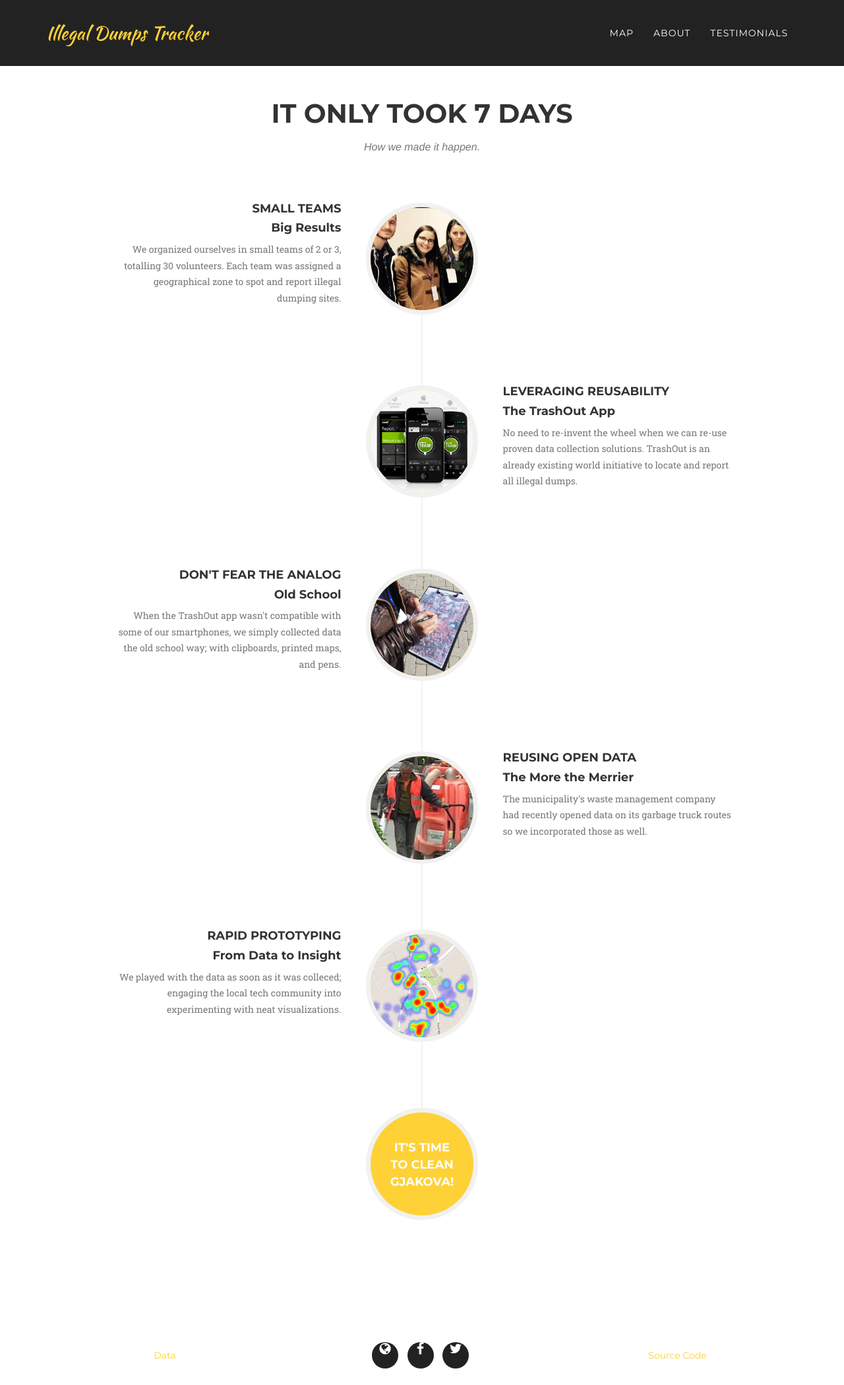
After one commit to opendatakosovo/illegal-dump-tracker, a Flask app: page /about in a window 1280 px wide. The commit adds this page. Shown: the whole page at 66% size. Run offline with Flask 2, Linux system fonts and the light colour scheme; parts of the project's set-up code (start-up, migrations or seed data) failed here and were passed over; some libraries are stand-ins or nearby versions; some web fonts are replaced.

Commit message:
Implemented about page and cleaned up a bit

```diff
--- a/app/mod_map/views.py
+++ b/app/mod_map/views.py
@@ -8,6 +8,21 @@ mod_map = Blueprint('map', __name__)
 @mod_map.route('/', methods=['GET'])
 def map():
     '''
-    Show map
+    Show map page.
     '''
     return render_template('mod_map/map.html')
+
+@mod_map.route('/about', methods=['GET'])
+def about():
+    '''
+    Show about page.
+    '''
+    return render_template('mod_map/about.html')
+
+
+@mod_map.route('/testimonials', methods=['GET'])
+def testimonials():
+    '''
+    Show testimonials page.
+    '''
+    return render_template('mod_map/testimonials.html')
--- a/app/templates/layout.html
+++ b/app/templates/layout.html
@@ -68,8 +68,9 @@
                 </ul>
 
                 <ul class="nav navbar-nav navbar-right">
-                    <li><a href="#">Map</a></li>
-                    <li><a href="#">About</a></li>
+                    <li><a href="{{ url_for('map.map') }}">Map</a></li>
+                    <li><a href="{{ url_for('map.about') }}">About</a></li>
+                    <li><a href="{{ url_for('map.testimonials') }}">Testimonials</a></li>
                 </ul>
 
             </div>
@@ -83,37 +84,30 @@
         <div class="container">
             <div class="row">
                 <div class="col-md-4">
-                    <span class="copyright">Copyright &copy; ARDA 2015</span>
+                    <span class="copyright"><a href="http://opendatakosovo.org/data">Data</a></span>
                 </div>
                 <div class="col-md-4">
                     <ul class="list-inline social-buttons">
                         <li>
-                            <a href="#">
+                            <a href="http://opendatakosovo.org/">
                                 <i class="fa fa-globe"></i>
                             </a>
                         </li>
                         <li>
-                            <a href="#">
+                            <a href="https://www.facebook.com/opendatakosovo">
                                 <i class="fa fa-facebook"></i>
                             </a>
                         </li>
                         <li>
-                            <a href="#">
+                            <a href="https://twitter.com/OpenDataKosovo">
                                 <i class="fa fa-twitter"></i>
-                            </a>
-                        </li>
-                        <li>
-                            <a href="#">
-                                <i class="fa fa-linkedin"></i>
                             </a>
                         </li>
                     </ul>
                 </div>
                 <div class="col-md-4">
                     <ul class="list-inline quicklinks">
-                        <li><a href="#">Privacy Policy</a>
-                        </li>
-                        <li><a href="#">Terms of Use</a>
+                        <li><a href="https://github.com/opendatakosovo/illegal-dump-tracker">Source Code</a>
                         </li>
                     </ul>
                 </div>
--- /dev/null
+++ b/app/templates/mod_map/about.html
@@ -0,0 +1,97 @@
+{% extends "layout.html" %}
+{% block body %}
+<!-- About Section -->
+<section id="about">
+    <div class="container">
+        <div class="row">
+            <div class="col-lg-12 text-center">
+                <h2 class="section-heading">It only took 7 days</h2>
+                <h3 class="section-subheading text-muted">How we made it happen.</h3>
+            </div>
+        </div>
+        <div class="row">
+            <div class="col-lg-12">
+                <ul class="timeline">
+                    <li>
+                        <div class="timeline-image">
+                            <img class="img-circle img-responsive" src="{{ url_for('static', filename='img/small-team.png') }}" alt="">
+                        </div>
+                        <div class="timeline-panel">
+                            <div class="timeline-heading">
+                                <h4>Small Teams</h4>
+                                <h4 class="subheading">Big Results</h4>
+                            </div>
+                            <div class="timeline-body">
+                                <p class="text-muted">We organized ourselves in small teams of 2 or 3, totalling 30 volunteers. Each team was assigned a geographical zone to spot and report illegal dumping sites.</p>
+                            </div>
+                        </div>
+                    </li>
+                    <li class="timeline-inverted">
+                        <div class="timeline-image">
+                            <img class="img-circle img-responsive" src="{{ url_for('static', filename='img/trashout-app.png') }}" alt="">
+                        </div>
+                        <div class="timeline-panel">
+                            <div class="timeline-heading">
+                                <h4>Leveraging Reusability</h4>
+                                <h4 class="subheading">The TrashOut App</h4>
+                            </div>
+                            <div class="timeline-body">
+                                <p class="text-muted">No need to re-invent the wheel when we can re-use proven data collection solutions. TrashOut is an already existing world initiative to locate and report all illegal dumps.</p>
+                            </div>
+                        </div>
+                    </li>
+                    <li>
+                        <div class="timeline-image">
+                            <img class="img-circle img-responsive" src="{{ url_for('static', filename='img/old-school.png') }}" alt="">
+                        </div>
+                        <div class="timeline-panel">
+                            <div class="timeline-heading">
+                                <h4>Don't Fear The Analog</h4>
+                                <h4 class="subheading">Old School</h4>
+                            </div>
+                            <div class="timeline-body">
+                                <p class="text-muted">When the TrashOut app wasn't compatible with some of our smartphones, we simply collected data the old school way; with clipboards, printed maps, and pens.</p>
+                            </div>
+                        </div>
+                    </li>
+                    <li class="timeline-inverted">
+                        <div class="timeline-image">
+                            <img class="img-circle img-responsive" src="{{ url_for('static', filename='img/cabrati.png') }}" alt="">
+                        </div>
+                        <div class="timeline-panel">
+                            <div class="timeline-heading">
+                                <h4>Reusing Open Data</h4>
+                                <h4 class="subheading">The More the Merrier</h4>
+                            </div>
+                            <div class="timeline-body">
+                                <p class="text-muted">The municipality's waste management company had recently opened data on its garbage truck routes so we incorporated those as well.</p>
+                            </div>
+                        </div>
+                    </li>
+                    <li>
+                        <div class="timeline-image">
+                            <img class="img-circle img-responsive" src="{{ url_for('static', filename='img/heatmap.png') }}" alt="">
+                        </div>
+                        <div class="timeline-panel">
+                            <div class="timeline-heading">
+                                <h4>Rapid Prototyping</h4>
+                                <h4 class="subheading">From Data to Insight</h4>
+                            </div>
+                            <div class="timeline-body">
+                                <p class="text-muted">We played with the data as soon as it was colleced; engaging the local tech community into experimenting with neat visualizations.</p>
+                            </div>
+                        </div>
+                    </li>
+                    <li class="timeline-inverted">
+                        <div class="timeline-image">
+                            <h4>It's time
+                                <br>to clean
+                                <br>Gjakova!</h4>
+                        </div>
+                    </li>
+                </ul>
+            </div>
+        </div>
+    </div>
+</section>
+{% endblock %}
--- /dev/null
+++ b/app/templates/mod_map/testimonials.html
@@ -0,0 +1,3 @@
+{% extends "layout.html" %}
+{% block body %}
+{% endblock end %}
```
Also changed, not shown: app/static/img/10923213_694033310707733_1088450815684652864_n.jpg (added), app/static/img/cabrati.png (added), app/static/img/heatmap.png (added), app/static/img/old-school.png (added), app/static/img/small-team.png (added), app/static/img/trashout-app.png (added).
